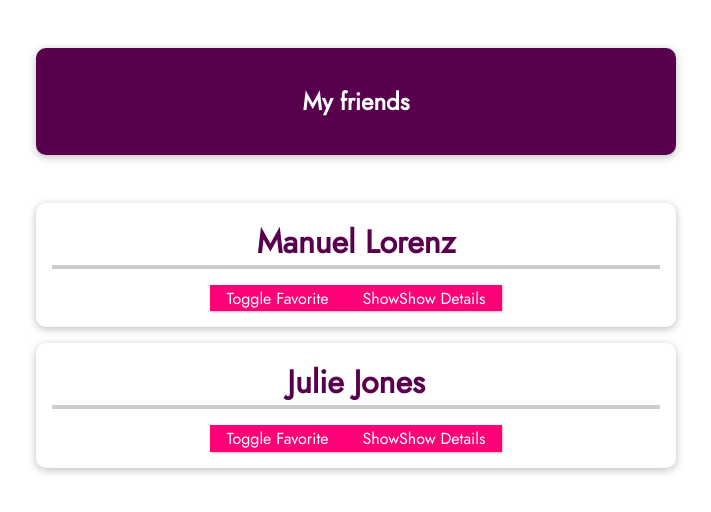
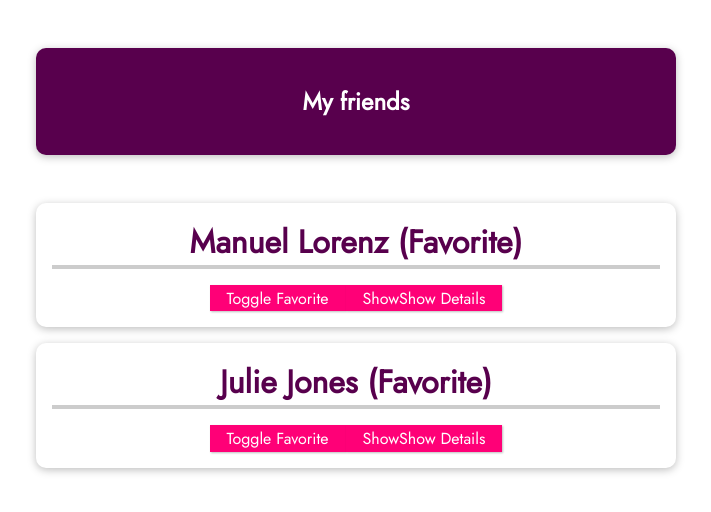
Before and after one commit to JoseAngelCabanes/VueProject11, a Vue app: page / in a window 1280 px wide. Shown: the top 512 px of the page, without its empty margins (284-995 px from the left). Built offline with nearby package versions, Linux system fonts and the light colour scheme.

Commit message:
fixed friendIsFavorite checker on h2 as we changed the prop to a boolean we don´t need a checker there

```diff
--- a/src/components/FriendContact.vue
+++ b/src/components/FriendContact.vue
@@ -1,6 +1,6 @@
 <template>
   <li>
-    <h2>{{ name }} {{ friendIsFavorite === "1" ? "(Favorite)" : "" }}</h2>
+    <h2>{{ name }} {{ friendIsFavorite ? "(Favorite)" : "" }}</h2>
     <button @click="toggleFavorite">Toggle Favorite</button>
     <button @click="toggleDetails">
       {{ detailsAreVisible ? "Hide" : "Show" }}Show Details
```
